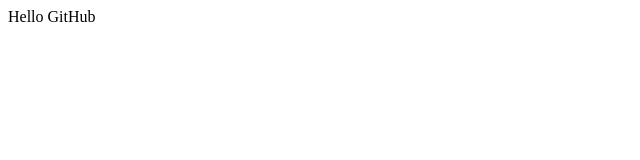
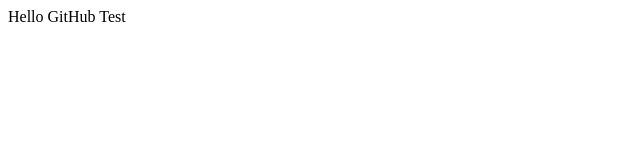
Before and after one commit to chiouhualin/test20190129, a plain HTML site: page test.html in a window 1280 px wide. Shown: the full height of the page, 0-640 px from the left. Drawn offline with Linux system fonts and the light colour scheme.

Commit message:
Third Commit

```diff
--- a/test.html
+++ b/test.html
@@ -1,8 +1,8 @@
 <html>
 <head>
-<title>Hello GitHub</title>
+<title>Hello GitHub Test</title>
 </head>
 <body>
-Hello GitHub
+Hello GitHub Test
 </body>
 </html>
```
